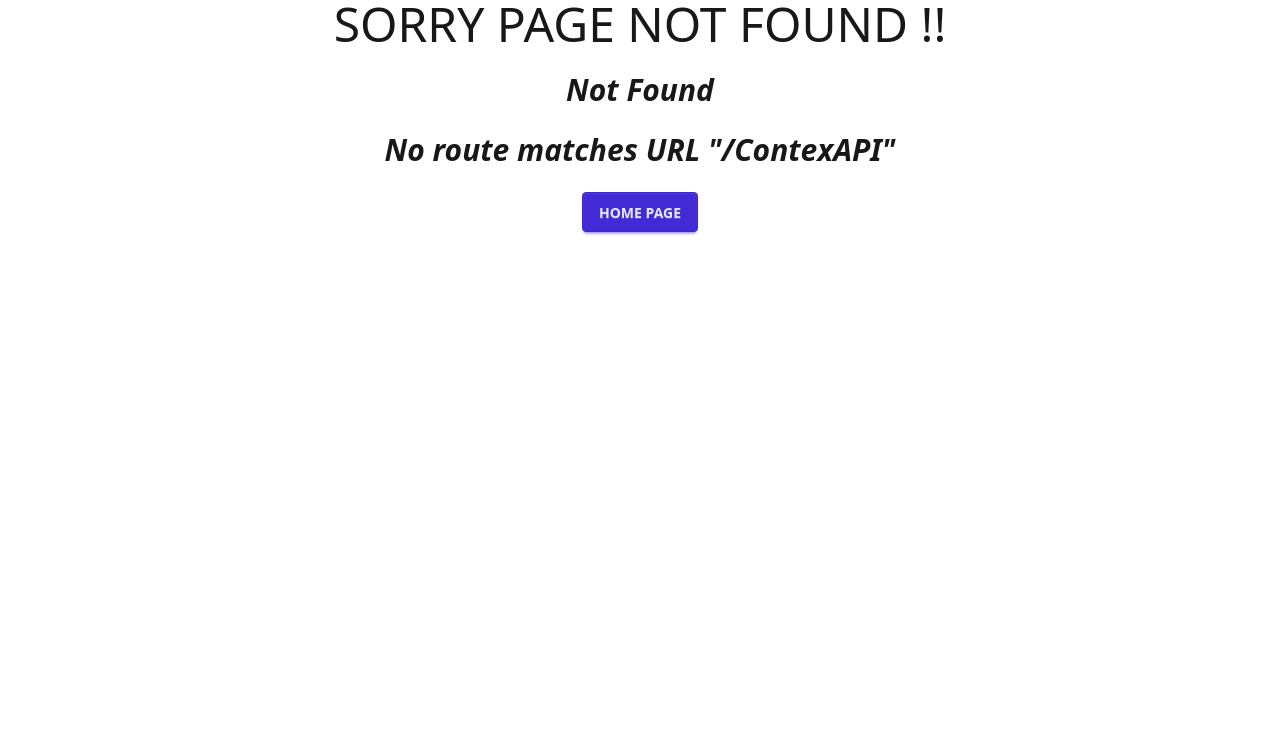
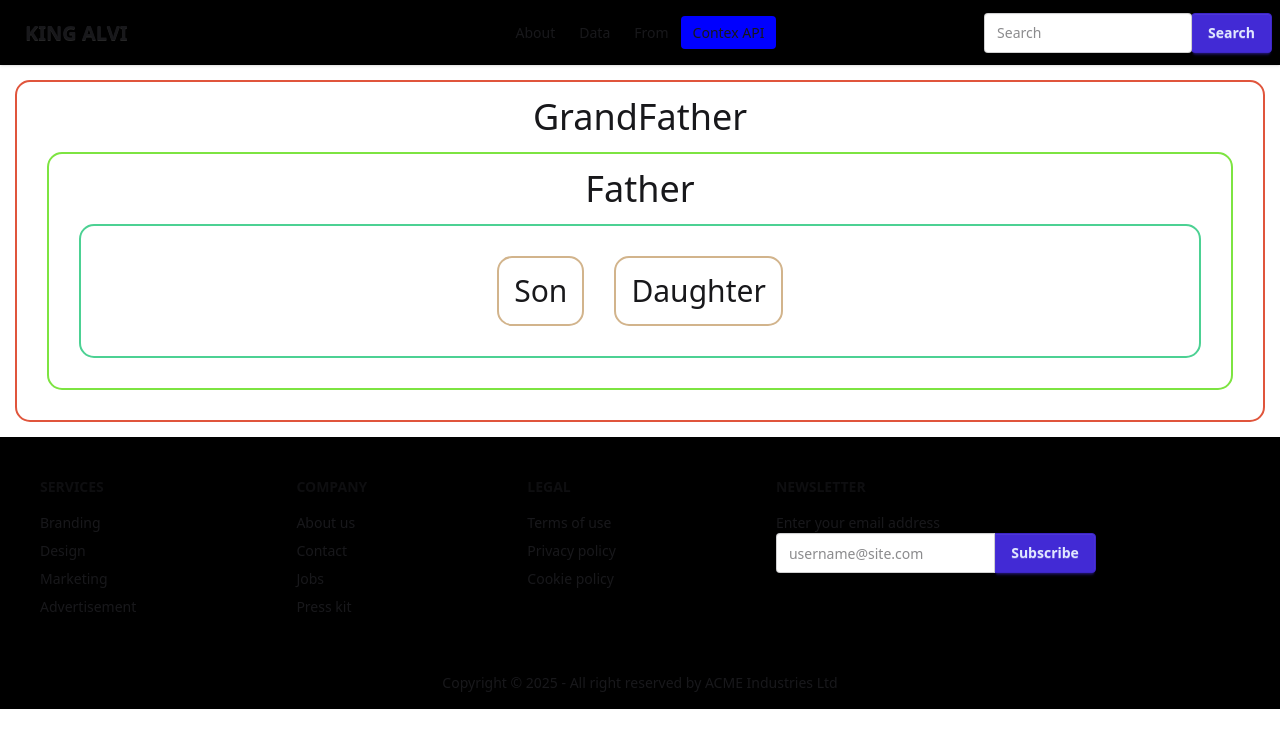
Before and after one commit to KINGALVI/advance-React-tutorial, a React (Vite) app: page /ContexAPI in a window 1280 px wide. Before the commit this address had no page. Shown: the top 748 px of the page. Built offline with nearby package versions, Linux system fonts and the light colour scheme.

Commit message:
edited some code

```diff
--- a/src/Router/React_Router.jsx
+++ b/src/Router/React_Router.jsx
@@ -10,6 +10,7 @@ import AllUser from "../components/Main-Section/Main-Section-Components/Data/All
 import SingleUserDetail from "../components/Main-Section/Main-Section-Components/Data/SingleUserDetail";
 import ErrorHandel from "../components/HandelError/ErrorHandel";
 import From from "../components/Main-Section/Main-Section-Components/From/From";
+import ContexAPI from "../components/Main-Section/Main-Section-Components/ContexAPI/ContexAPI";
 
 const React_Router = () => {
 
@@ -75,6 +76,11 @@ const React_Router = () => {
                 {
                     path: '/From',
                     element: <From />
+                },
+
+                {
+                    path: '/ContexAPI',
+                    element: <ContexAPI />
                 }
             ]
         }
--- a/src/components/Header-Section/Header.jsx
+++ b/src/components/Header-Section/Header.jsx
@@ -24,6 +24,7 @@ const Header = () => {
                             <li><NavLink to="/About">About</NavLink></li>
                             <li><NavLink to="/Data">Data</NavLink></li>
                             <li><NavLink to="/From">From</NavLink></li>
+                            <li><NavLink to="/ContexAPI">Contex API</NavLink></li>
                         </ul>
                     </div>
                     <a className="btn btn-ghost text-xl">KING ALVI</a>
@@ -36,6 +37,7 @@ const Header = () => {
                         <li><NavLink to="/About">About</NavLink></li>
                         <li><NavLink to="/Data">Data</NavLink></li>
                         <li><NavLink to="/From">From</NavLink></li>
+                        <li><NavLink to="/ContexAPI">Contex API</NavLink></li>
                     </ul>
                 </div>
                 <div className="navbar-end">
--- /dev/null
+++ b/src/components/Main-Section/Main-Section-Components/ContexAPI/ContexAPI-Components/ContexAPI-Components.css
@@ -0,0 +1,15 @@
+.DadContexAPI {
+    border: 2px solid rgb(76, 209, 147);
+    margin: 15px;
+    padding: 15px;
+    border-radius: 15px;
+    display: flex;
+    justify-content: center;
+}
+
+.ContexAPI-Components {
+    border: 2px solid tan;
+    margin: 15px;
+    padding: 15px;
+    border-radius: 15px;
+}
--- /dev/null
+++ b/src/components/Main-Section/Main-Section-Components/ContexAPI/ContexAPI-Components/Dad.jsx
@@ -0,0 +1,17 @@
+import "./ContexAPI-Components.css"
+import Son from "./Son";
+import Daughter from "./Daughter"
+
+const Dad = () => {
+    return (
+        <>
+            <h1 className="text-4xl text-center">Father</h1>
+            <div className="DadContexAPI">
+                <Son />
+                <Daughter />
+            </div>
+        </>
+    );
+};
+
+export default Dad;
--- /dev/null
+++ b/src/components/Main-Section/Main-Section-Components/ContexAPI/ContexAPI-Components/Daughter.jsx
@@ -0,0 +1,9 @@
+const Daughter = () => {
+    return (
+        <dvi className="ContexAPI-Components">
+            <h1 className="text-3xl">Daughter</h1>
+        </dvi>
+    );
+};
+
+export default Daughter;
--- /dev/null
+++ b/src/components/Main-Section/Main-Section-Components/ContexAPI/ContexAPI-Components/Son.jsx
@@ -0,0 +1,9 @@
+const Son = () => {
+    return (
+        <dvi className="ContexAPI-Components">
+            <h1 className="text-3xl">Son</h1>
+        </dvi>
+    );
+};
+
+export default Son;
--- /dev/null
+++ b/src/components/Main-Section/Main-Section-Components/ContexAPI/ContexAPI.css
@@ -0,0 +1,13 @@
+.GrandFather {
+    border: 2px solid rgb(224, 85, 60);
+    margin: 15px;
+    padding: 15px;
+    border-radius: 15px;
+}
+
+.GrandFatherContexAPI {
+    border: 2px solid rgb(125, 228, 65);
+    margin: 15px;
+    padding: 15px;
+    border-radius: 15px;
+}
--- /dev/null
+++ b/src/components/Main-Section/Main-Section-Components/ContexAPI/ContexAPI.jsx
@@ -0,0 +1,15 @@
+import "./ContexAPI.css"
+import Dad from "./ContexAPI-Components/Dad";
+
+const ContexAPI = () => {
+    return (
+        <section className="GrandFather">
+            <h1 className="text-4xl text-center">GrandFather</h1>
+            <div className="GrandFatherContexAPI">
+                <Dad />
+            </div>
+        </section>
+    );
+};
+
+export default ContexAPI;
```
